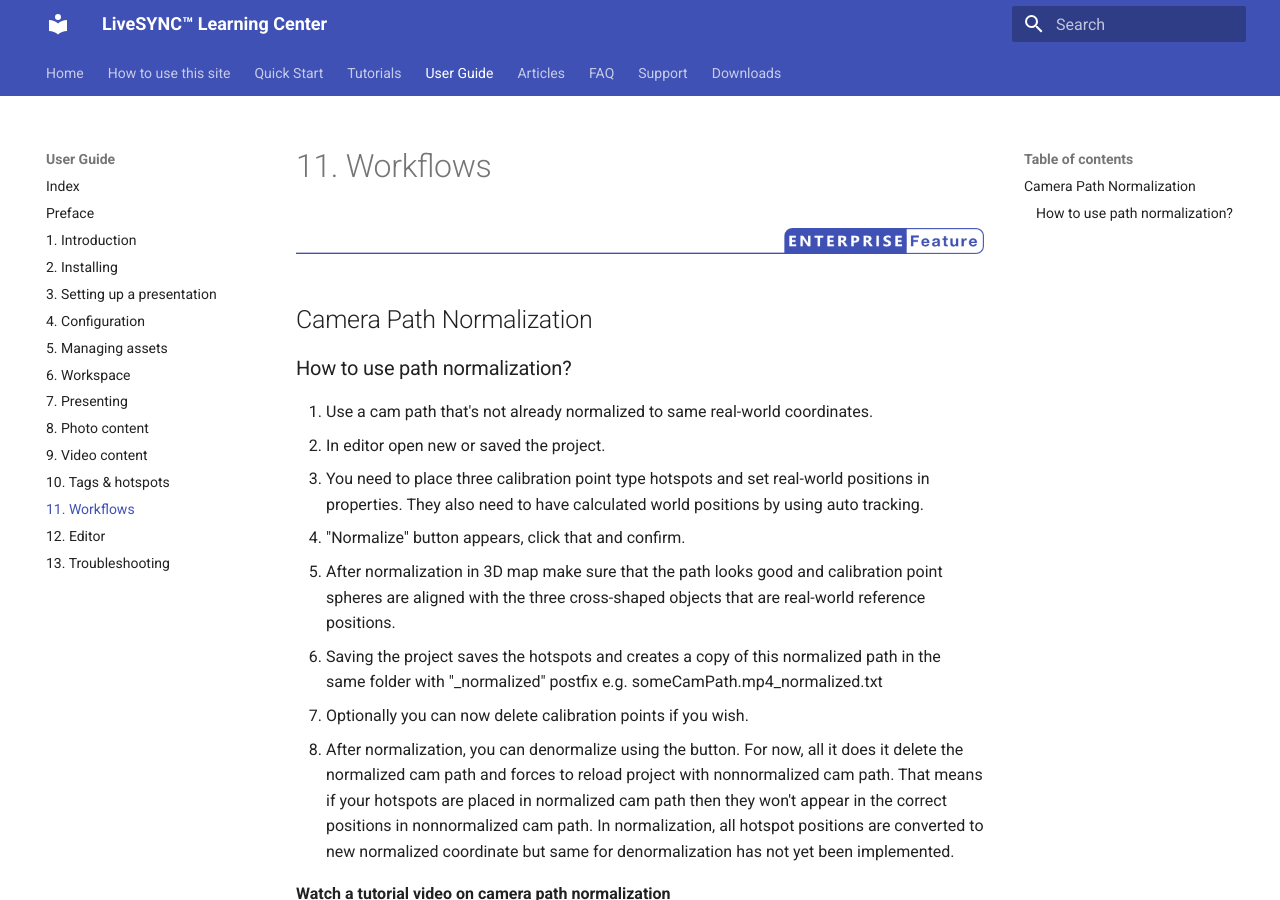
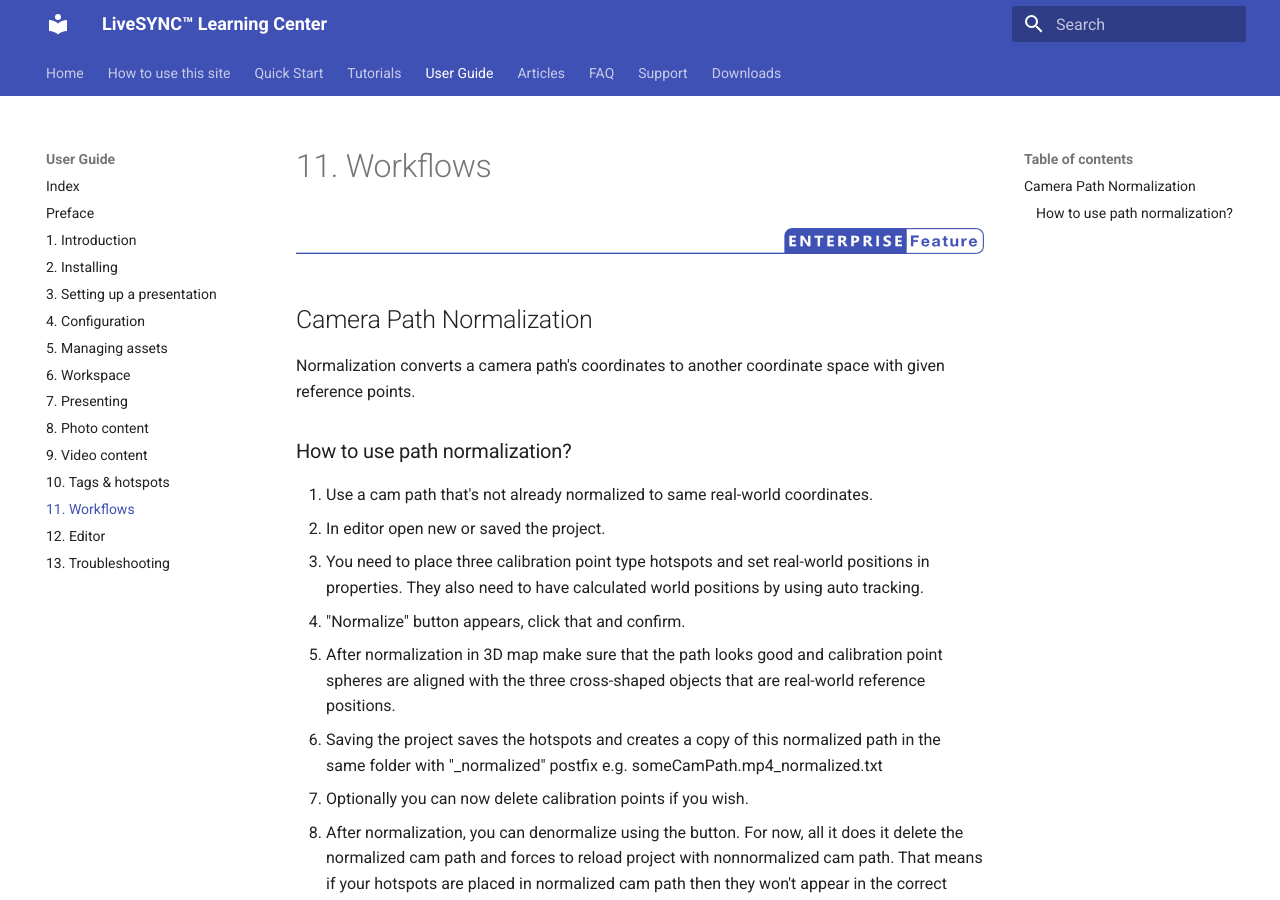
Before and after one commit to FinweLtd/doc-livesync-all, an MkDocs documentation site: the page built from docs/user_guide/workflows.md, in a window 1280 px wide and 900 px high. Built offline with MkDocs 1.6.1 and Material for MkDocs 9.7.7, drawn with Linux system fonts in a browser that asks for light colours.

Commit message:
User guide/workflows: added a description on what normalization is.

```diff
--- a/docs/user_guide/workflows.md
+++ b/docs/user_guide/workflows.md
@@ -1,6 +1,8 @@
 ![Enterprise feature](../img/enterprise_feature.png)
 
 ## Camera Path Normalization
+
+Normalization converts a camera path's coordinates to another coordinate space with given reference points.
 
 ### How to use path normalization?
 
@@ -12,7 +14,6 @@
 6.    Saving the project saves the hotspots and creates a copy of this normalized path in the same folder with "_normalized" postfix e.g. someCamPath.mp4_normalized.txt
 7.    Optionally you can now delete calibration points if you wish.
 8.    After normalization, you can denormalize using the button. For now, all it does it delete the normalized cam path and forces to reload project with nonnormalized cam path. That means if your hotspots are placed in normalized cam path then they won't appear in the correct positions in nonnormalized cam path. In normalization, all hotspot positions are converted to new normalized coordinate but same for denormalization has not yet been implemented.
-
 
 **Watch a tutorial video on camera path normalization**
 
```
